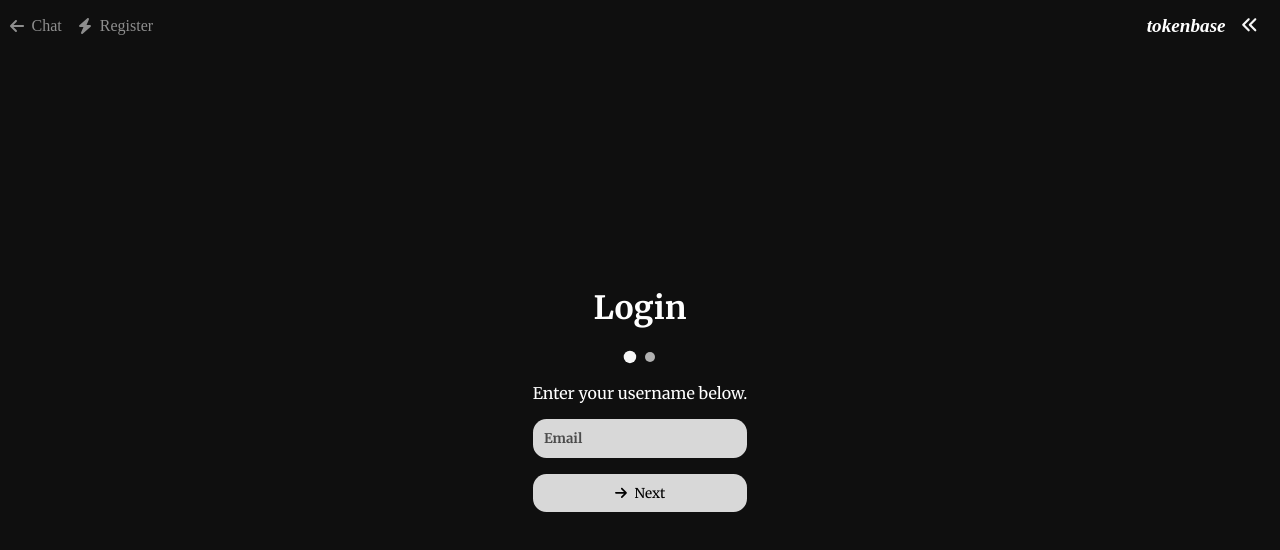
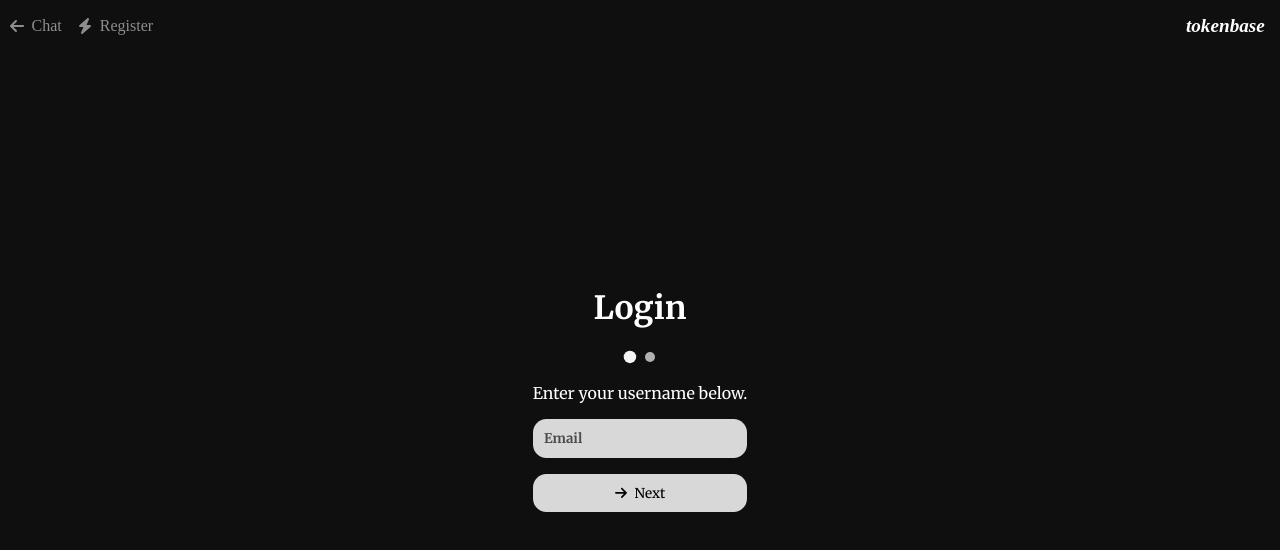
Before and after one commit to connellr023/tokenbase, a Next.js app in the folder web/: page /login in a window 1280 px wide. Shown: the top 550 px of the page. Built offline with nearby package versions, Linux system fonts and the light colour scheme; no server answers.

Commit message:
Minor edit

```diff
--- a/web/src/components/NavBar.tsx
+++ b/web/src/components/NavBar.tsx
@@ -52,7 +52,9 @@ const NavBar: React.FC = () => {
         <b>
           <i>tokenbase</i>
         </b>
-        <IconButton icon={faAnglesLeft} label="Open" onClick={openDrawer} />
+        {pathname == "/" && (
+          <IconButton icon={faAnglesLeft} label="Open" onClick={openDrawer} />
+        )}
       </div>
     </nav>
   );
```
